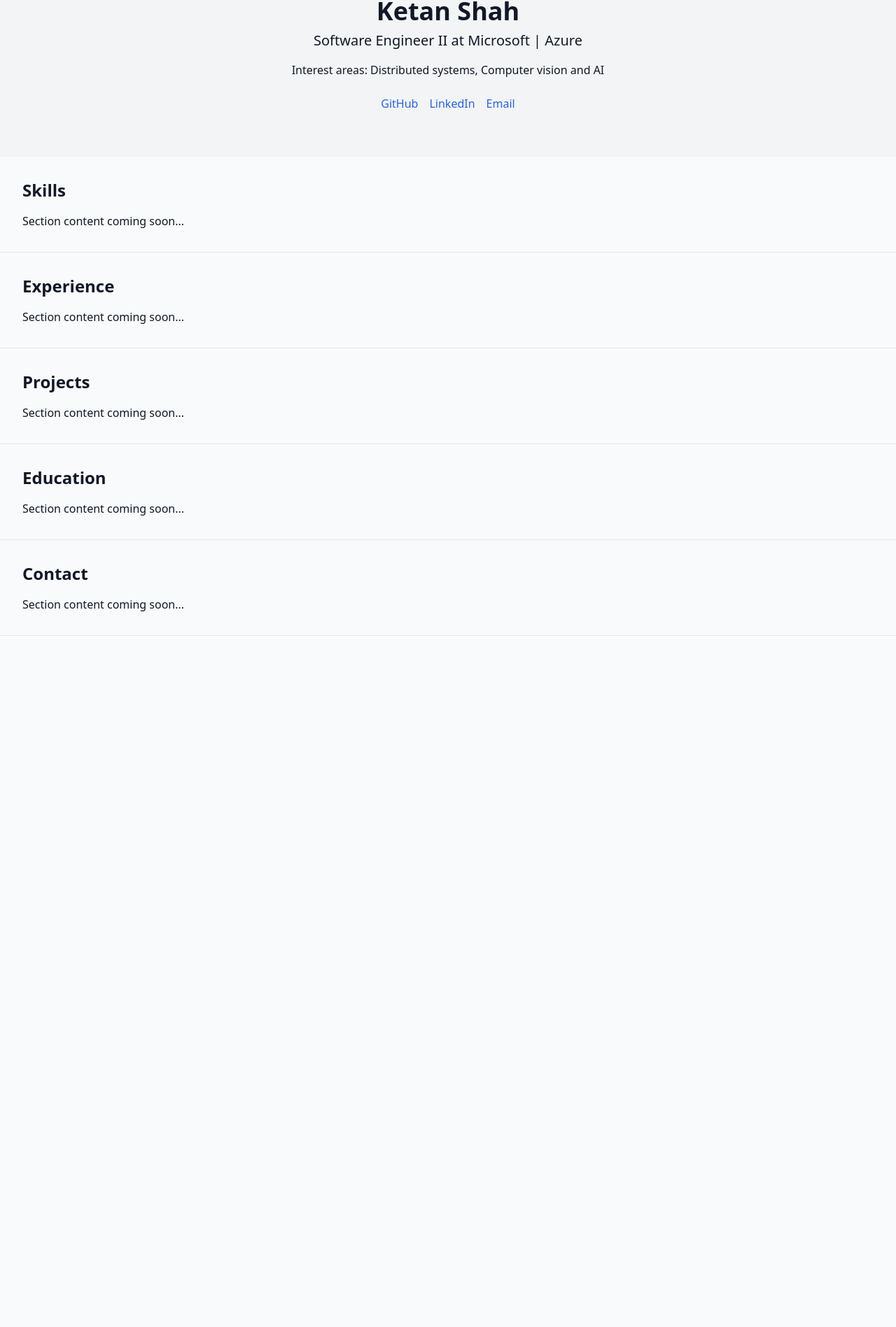
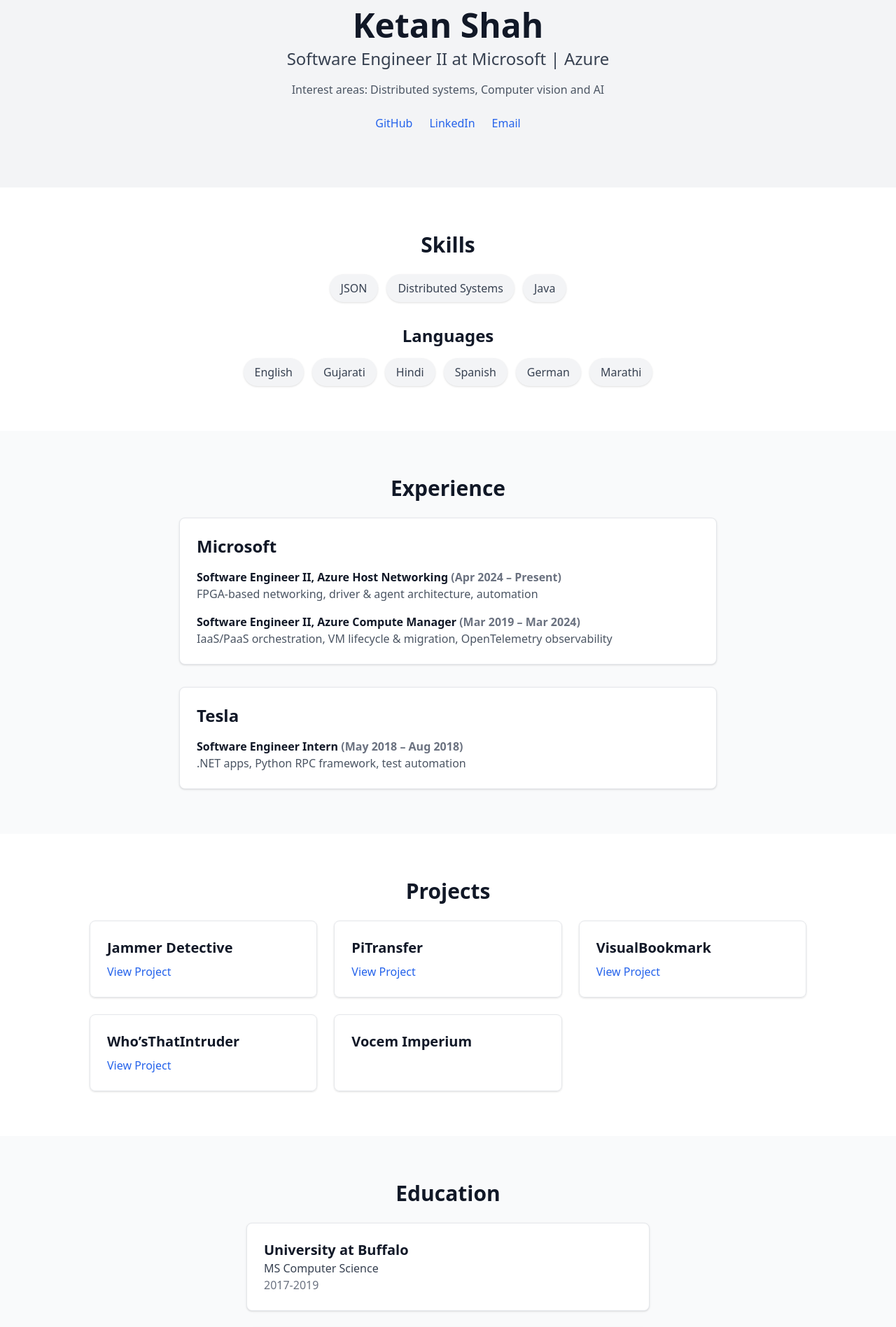
Before and after one commit to K10shah/portfolio, a React (Vite) app: page / in a window 1280 px wide. Shown: the part 68-1965 px from the top of the page at 70% size. Before the commit the page ends 977 px from the top, so only its background shows below. Built offline with nearby package versions, Linux system fonts and the light colour scheme.

Commit message:
Updating jsx files

```diff
--- a/src/components/Contact.jsx
+++ b/src/components/Contact.jsx
@@ -3,9 +3,14 @@
 
 function Contact() {
   return (
-    <section className="p-8 border-b border-gray-200">
-      <h2 className="text-2xl font-bold mb-4">Contact</h2>
-      <p>Section content coming soon...</p>
+    <section className="py-16 px-6 bg-white text-center">
+      <h2 className="text-3xl font-bold mb-6">Contact</h2>
+      <p className="text-gray-700 mb-6">I’m open to opportunities and collaborations. Feel free to reach out!</p>
+      <div className="flex justify-center gap-6">
+        <a href={`mailto:${content.email}`} className="text-blue-600 hover:underline">{content.email}</a>
+        <a href={content.linkedin} target="_blank" rel="noopener noreferrer" className="text-blue-600 hover:underline">LinkedIn</a>
+        <a href={content.github} target="_blank" rel="noopener noreferrer" className="text-blue-600 hover:underline">GitHub</a>
+      </div>
     </section>
   )
 }
--- a/src/components/Education.jsx
+++ b/src/components/Education.jsx
@@ -3,9 +3,17 @@
 
 function Education() {
   return (
-    <section className="p-8 border-b border-gray-200">
-      <h2 className="text-2xl font-bold mb-4">Education</h2>
-      <p>Section content coming soon...</p>
+    <section className="py-16 px-6 bg-gray-50">
+      <h2 className="text-3xl font-bold mb-6 text-center">Education</h2>
+      <div className="max-w-xl mx-auto space-y-6">
+        {content.education.map((edu, idx) => (
+          <div key={idx} className="p-6 border rounded-lg shadow bg-white">
+            <h3 className="text-xl font-semibold">{edu.school}</h3>
+            <p className="text-gray-700">{edu.degree}</p>
+            <p className="text-gray-500">{edu.year}</p>
+          </div>
+        ))}
+      </div>
     </section>
   )
 }
--- a/src/components/Experience.jsx
+++ b/src/components/Experience.jsx
@@ -3,9 +3,23 @@
 
 function Experience() {
   return (
-    <section className="p-8 border-b border-gray-200">
-      <h2 className="text-2xl font-bold mb-4">Experience</h2>
-      <p>Section content coming soon...</p>
+    <section className="py-16 px-6 bg-gray-50">
+      <h2 className="text-3xl font-bold mb-6 text-center">Experience</h2>
+      <div className="max-w-3xl mx-auto space-y-8">
+        {content.experience.map((job, idx) => (
+          <div key={idx} className="bg-white p-6 rounded-lg shadow border">
+            <h3 className="text-2xl font-semibold">{job.company}</h3>
+            <div className="space-y-4 mt-4">
+              {job.roles.map((role, rIdx) => (
+                <div key={rIdx}>
+                  <p className="font-bold">{role.title} <span className="text-gray-500">({role.period})</span></p>
+                  <p className="text-gray-600">{role.description}</p>
+                </div>
+              ))}
+            </div>
+          </div>
+        ))}
+      </div>
     </section>
   )
 }
--- a/src/components/Hero.jsx
+++ b/src/components/Hero.jsx
@@ -3,13 +3,14 @@
 
 function Hero() {
   return (
-    <section className="flex flex-col items-center justify-center text-center py-16 bg-gray-100">
-      <h1 className="text-4xl font-bold">{content.name}</h1>
-      <p className="text-xl mt-2">{content.title}</p>
-      <p className="mt-4 max-w-xl">{content.summary}</p>
-      <div className="flex gap-4 mt-6">
-        <a href={content.github} target="_blank" className="text-blue-600 hover:underline">GitHub</a>
-        <a href={content.linkedin} target="_blank" className="text-blue-600 hover:underline">LinkedIn</a>
+    <section className="flex flex-col items-center justify-center text-center py-20 bg-gray-100">
+      <h1 className="text-4xl md:text-5xl font-bold">{content.name}</h1>
+      <p className="text-xl md:text-2xl mt-2 text-gray-700">{content.title}</p>
+      <p className="mt-4 max-w-xl text-gray-600">{content.summary}</p>
+
+      <div className="flex gap-6 mt-6">
+        <a href={content.github} target="_blank" rel="noopener noreferrer" className="text-blue-600 hover:underline">GitHub</a>
+        <a href={content.linkedin} target="_blank" rel="noopener noreferrer" className="text-blue-600 hover:underline">LinkedIn</a>
         <a href={`mailto:${content.email}`} className="text-blue-600 hover:underline">Email</a>
       </div>
     </section>
--- a/src/components/Projects.jsx
+++ b/src/components/Projects.jsx
@@ -3,9 +3,22 @@
 
 function Projects() {
   return (
-    <section className="p-8 border-b border-gray-200">
-      <h2 className="text-2xl font-bold mb-4">Projects</h2>
-      <p>Section content coming soon...</p>
+    <section className="py-16 px-6 bg-white">
+      <h2 className="text-3xl font-bold mb-6 text-center">Projects</h2>
+      <div className="grid md:grid-cols-2 lg:grid-cols-3 gap-6 max-w-5xl mx-auto">
+        {content.projects.map((proj, idx) => (
+          <a
+            key={idx}
+            href={proj.link || '#'}
+            target="_blank"
+            rel="noopener noreferrer"
+            className="p-6 border rounded-lg shadow hover:shadow-lg transition"
+          >
+            <h3 className="text-xl font-semibold">{proj.name}</h3>
+            {proj.link && <p className="text-blue-600 mt-2">View Project</p>}
+          </a>
+        ))}
+      </div>
     </section>
   )
 }
--- a/src/components/Skills.jsx
+++ b/src/components/Skills.jsx
@@ -3,9 +3,23 @@
 
 function Skills() {
   return (
-    <section className="p-8 border-b border-gray-200">
-      <h2 className="text-2xl font-bold mb-4">Skills</h2>
-      <p>Section content coming soon...</p>
+    <section className="py-16 px-6 bg-white text-center">
+      <h2 className="text-3xl font-bold mb-6">Skills</h2>
+      <div className="flex flex-wrap justify-center gap-3 mb-8">
+        {content.skills.map((skill, idx) => (
+          <span key={idx} className="px-4 py-2 bg-gray-100 rounded-full text-gray-700 shadow">
+            {skill}
+          </span>
+        ))}
+      </div>
+      <h3 className="text-2xl font-semibold mb-4">Languages</h3>
+      <div className="flex flex-wrap justify-center gap-3">
+        {content.languages.map((lang, idx) => (
+          <span key={idx} className="px-4 py-2 bg-gray-100 rounded-full text-gray-700 shadow">
+            {lang}
+          </span>
+        ))}
+      </div>
     </section>
   )
 }
```
